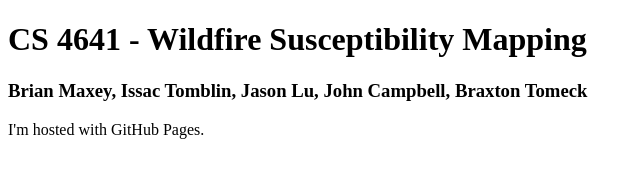
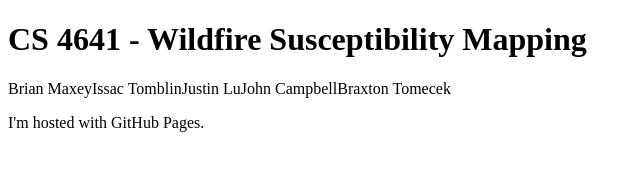
Before and after one commit to Jcampbell301/Group38-ML4641, a plain HTML site: page index.html in a window 1280 px wide. Shown: the whole page, without its empty margins (0-643 px from the left). Drawn offline with Linux system fonts and the light colour scheme.

Commit message:
Update index.html

```diff
--- a/index.html
+++ b/index.html
@@ -6,9 +6,7 @@
 CS 4641 - Wildfire Susceptibility Mapping
 </h1>
 
-<h3>
-Brian Maxey, Issac Tomblin, Jason Lu, John Campbell, Braxton Tomeck
-</h3>
+<span>Brian Maxey</span><span>Issac Tomblin</span><span>Justin Lu</span><span>John Campbell</span><span>Braxton Tomecek</span>
 
 <p>
 I'm hosted with GitHub Pages.
```
